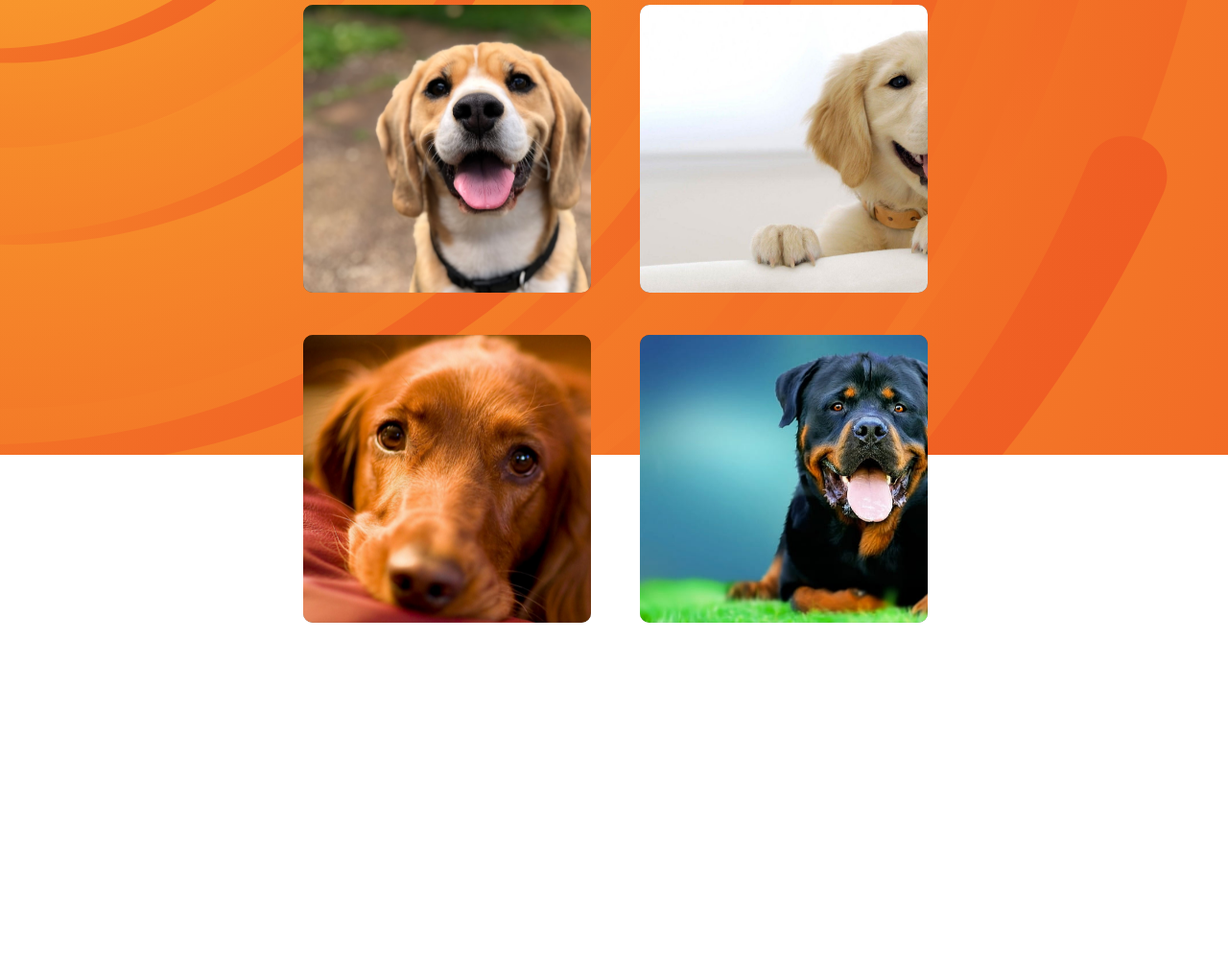
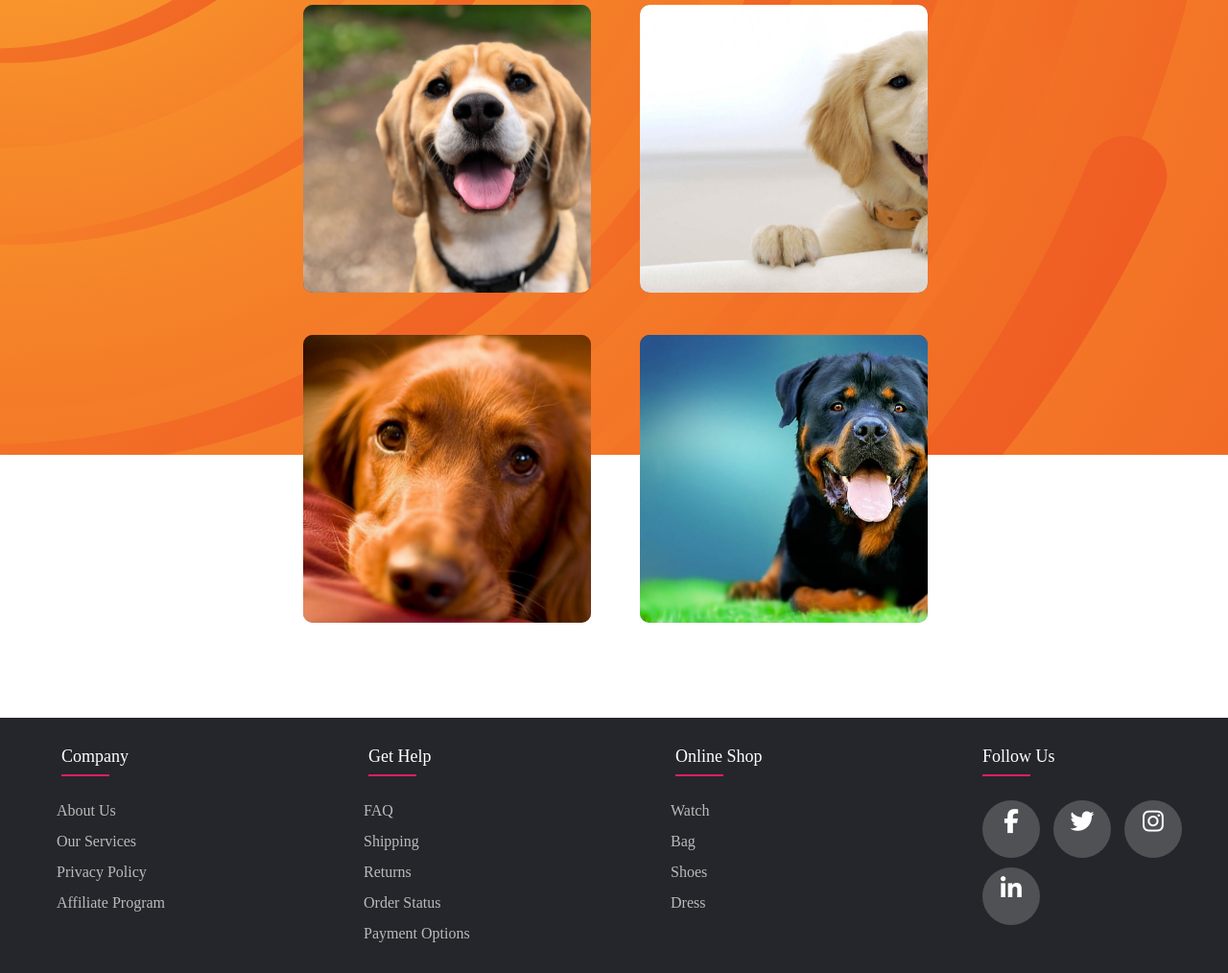
Before and after one commit to jamesjavanyc/wdd330_team, a website built with Vite: page src/index.html in a window 1280 px wide. Shown: the part 326-1340 px from the top of the page at 96% size. Before the commit the page ends 1074 px from the top, so only its background shows below. Built offline with nearby package versions, Linux system fonts and the light colour scheme.

Commit message:
Update index.html

```diff
--- a/src/index.html
+++ b/src/index.html
@@ -27,7 +27,49 @@
     </div>
   </div>
 </main>
-
+<footer id="contact" class="footer">
+  <div class="container-footer">
+      <div class="row">
+          <div class="footer-col">
+              <h4>company</h4>
+              <ul>
+                  <li><a href="#">about us</a></li>
+                  <li><a href="#">our services</a></li>
+                  <li><a href="#">privacy policy</a></li>
+                  <li><a href="#">affiliate program</a></li>
+              </ul>
+          </div>
+          <div class="footer-col">
+              <h4>get help</h4>
+              <ul>
+                  <li><a href="#">FAQ</a></li>
+                  <li><a href="#">shipping</a></li>
+                  <li><a href="#">returns</a></li>
+                  <li><a href="#">order status</a></li>
+                  <li><a href="#">payment options</a></li>
+              </ul>
+          </div>
+          <div class="footer-col">
+              <h4>online shop</h4>
+              <ul>
+                  <li><a href="#">watch</a></li>
+                  <li><a href="#">bag</a></li>
+                  <li><a href="#">shoes</a></li>
+                  <li><a href="#">dress</a></li>
+              </ul>
+          </div>
+          <div class="footer-col">
+              <h4>follow us</h4>
+              <div class="social-links">
+                  <a href="#"><i class="fab fa-facebook-f"></i></a>
+                  <a href="#"><i class="fab fa-twitter"></i></a>
+                  <a href="#"><i class="fab fa-instagram"></i></a>
+                  <a href="#"><i class="fab fa-linkedin-in"></i></a>
+              </div>
+          </div>
+      </div>
+  </div>
+</footer>
 <script src="js/main.js"></script>
 </body>
 </html>
```
